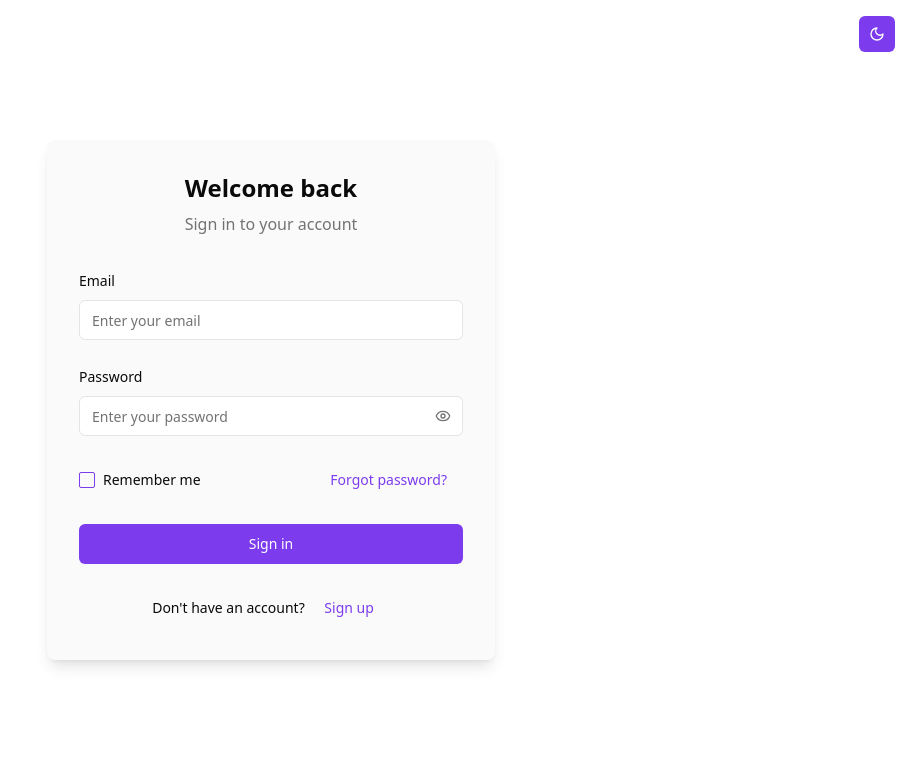
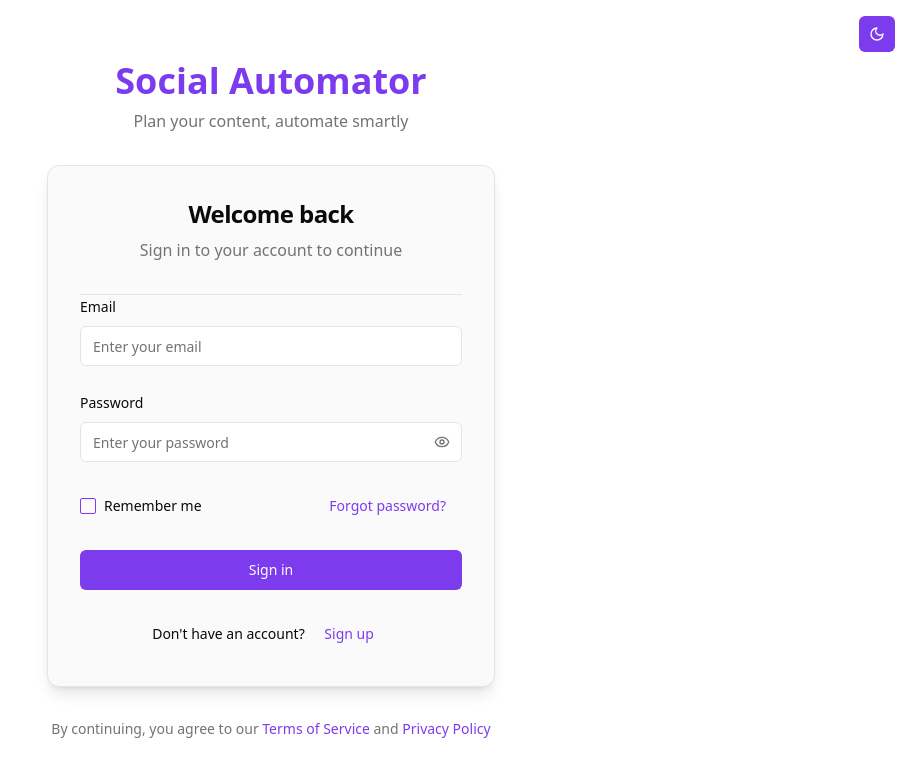
Before and after one commit to pankajrajput0312/automation, a React (Vite) app: page /login in a window 1280 px wide. Shown: the top 776 px of the page, without its empty margins (369-1280 px from the left). Built offline with nearby package versions, Linux system fonts and the light colour scheme.

Commit message:
improved login sign up ui

```diff
--- a/src/pages/auth/Login.tsx
+++ b/src/pages/auth/Login.tsx
@@ -54,16 +54,28 @@ export function LoginPage() {
   };
 
   return (
-    <div className="min-h-screen flex items-center justify-center bg-background">
+    <div className="min-h-screen flex flex-col items-center justify-center bg-background p-4">
       <div className="absolute top-4 right-4">
         <ThemeToggle />
       </div>
-      <div className="w-full max-w-md space-y-8 p-8 bg-card rounded-lg shadow-lg">
-        <div className="text-center">
-          <h2 className="text-2xl font-bold">Welcome back</h2>
-          <p className="text-muted-foreground mt-2">
-            Sign in to your account
+
+      <div className="mb-8 text-center">
+        <h1 className="text-4xl font-bold text-primary mb-2">Social Automator</h1>
+        <p className="text-muted-foreground">Plan your content, automate smartly</p>
+      </div>
+
+      <div className="w-full max-w-md space-y-8 p-8 bg-card rounded-xl shadow-lg border">
+        <div className="text-center space-y-2">
+          <h2 className="text-2xl font-semibold tracking-tight">Welcome back</h2>
+          <p className="text-muted-foreground">
+            Sign in to your account to continue
           </p>
+        </div>
+
+        <div className="relative">
+          <div className="absolute inset-0 flex items-center">
+            <span className="w-full border-t" />
+          </div>
         </div>
 
         <form onSubmit={handleSubmit} className="space-y-6">
@@ -139,6 +151,13 @@ export function LoginPage() {
           </p>
         </form>
       </div>
+
+      <p className="mt-8 text-center text-sm text-muted-foreground">
+        By continuing, you agree to our{" "}
+        <a href="#" className="text-primary hover:underline">Terms of Service</a>
+        {" "}and{" "}
+        <a href="#" className="text-primary hover:underline">Privacy Policy</a>
+      </p>
     </div>
   );
 }
--- a/src/pages/auth/SignUp.tsx
+++ b/src/pages/auth/SignUp.tsx
@@ -102,16 +102,28 @@ export function SignUpPage() {
   };
 
   return (
-    <div className="min-h-screen flex items-center justify-center bg-background">
+    <div className="min-h-screen flex flex-col items-center justify-center bg-background p-4">
       <div className="absolute top-4 right-4">
         <ThemeToggle />
       </div>
-      <div className="w-full max-w-md space-y-8 p-8 bg-card rounded-lg shadow-lg">
-        <div className="text-center">
-          <h2 className="text-2xl font-bold">Create an account</h2>
-          <p className="text-muted-foreground mt-2">
-            Sign up to get started
+
+      <div className="mb-8 text-center">
+        <h1 className="text-4xl font-bold text-primary mb-2">Social Automator</h1>
+        <p className="text-muted-foreground">Plan your content, automate smartly</p>
+      </div>
+
+      <div className="w-full max-w-md space-y-8 p-8 bg-card rounded-xl shadow-lg border">
+        <div className="text-center space-y-2">
+          <h2 className="text-2xl font-semibold tracking-tight">Create an account</h2>
+          <p className="text-muted-foreground">
+            Get started with your free account
           </p>
+        </div>
+
+        <div className="relative">
+          <div className="absolute inset-0 flex items-center">
+            <span className="w-full border-t" />
+          </div>
         </div>
 
         <form onSubmit={handleSubmit} className="space-y-6">
@@ -214,6 +226,13 @@ export function SignUpPage() {
           </p>
         </form>
       </div>
+
+      <p className="mt-8 text-center text-sm text-muted-foreground">
+        By signing up, you agree to our{" "}
+        <a href="#" className="text-primary hover:underline">Terms of Service</a>
+        {" "}and{" "}
+        <a href="#" className="text-primary hover:underline">Privacy Policy</a>
+      </p>
     </div>
   );
 }
```
